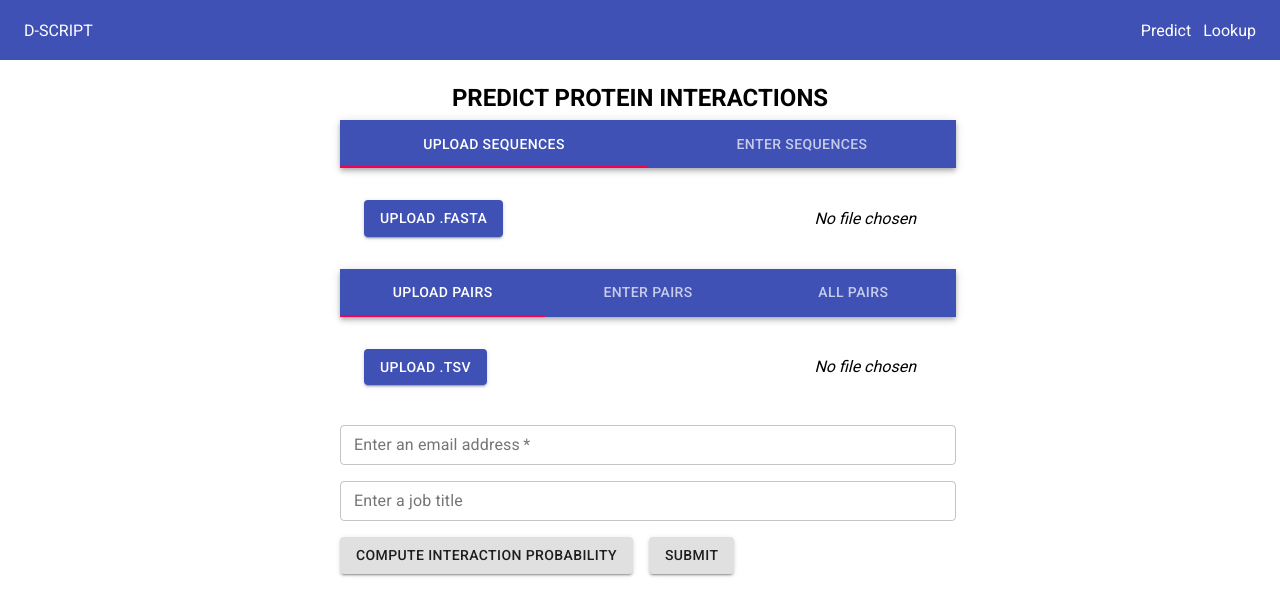
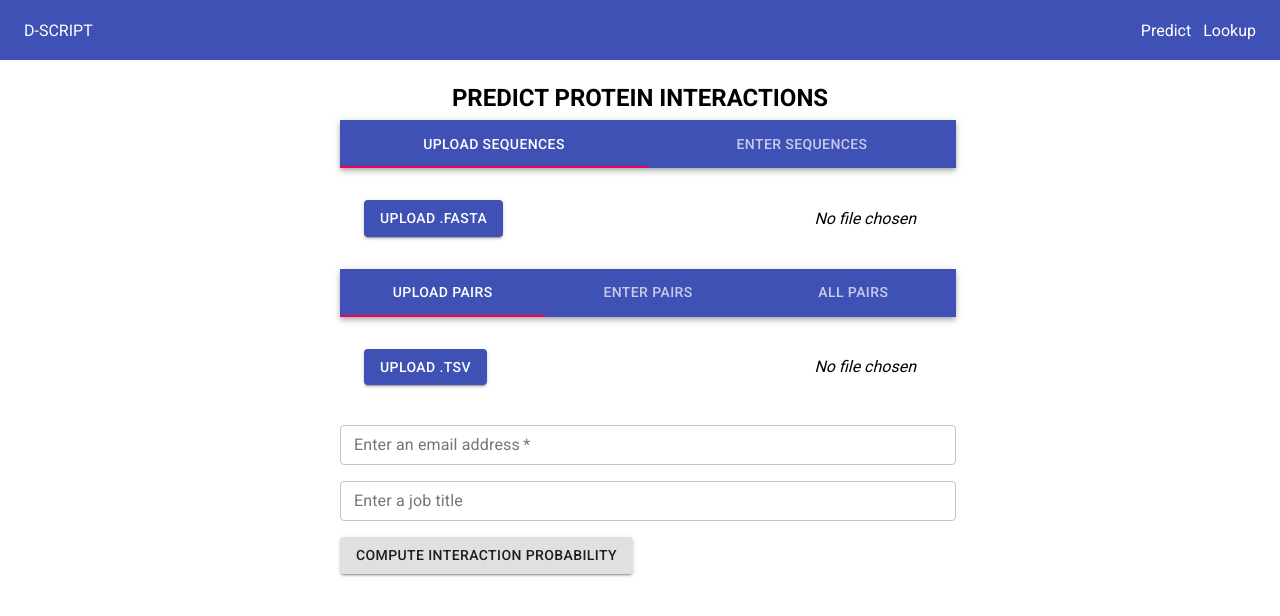
Before and after one commit to samsledje/D-SCRIPT, a React (Create React App) app in the folder web-server/frontend/: page /predict in a window 1280 px wide. Shown: the top 616 px of the page. Built offline with nearby package versions, Linux system fonts and the light colour scheme.

Commit message:
Hid test submit button

```diff
--- a/web-server/frontend/src/components/modules/LookupInput.js
+++ b/web-server/frontend/src/components/modules/LookupInput.js
@@ -2,7 +2,6 @@ import React, { useState } from 'react'
 import { TextField, Button } from '@material-ui/core'
 import axios from 'axios'
 
-import SubmissionModal from './SubmissionModal'
 import LookupResult from './LookupResult'
 
 export default function LookupInput() {
--- a/web-server/frontend/src/components/modules/PredictInput.js
+++ b/web-server/frontend/src/components/modules/PredictInput.js
@@ -191,7 +191,7 @@ export default function PredictInput() {
                     onChange={handleTitleChange}>
                 </TextField>
                 <Button variant='contained' onClick={handleSubmit}>Compute Interaction Probability</Button>
-                <Button variant='contained' onClick={testSubmit}>Submit</Button>
+                {/* <Button variant='contained' onClick={testSubmit}>Submit</Button> */}
             </form>
             <SubmissionModal open={modalOpen} id={jobId} position={jobPosition}></SubmissionModal>
         </div>
```
